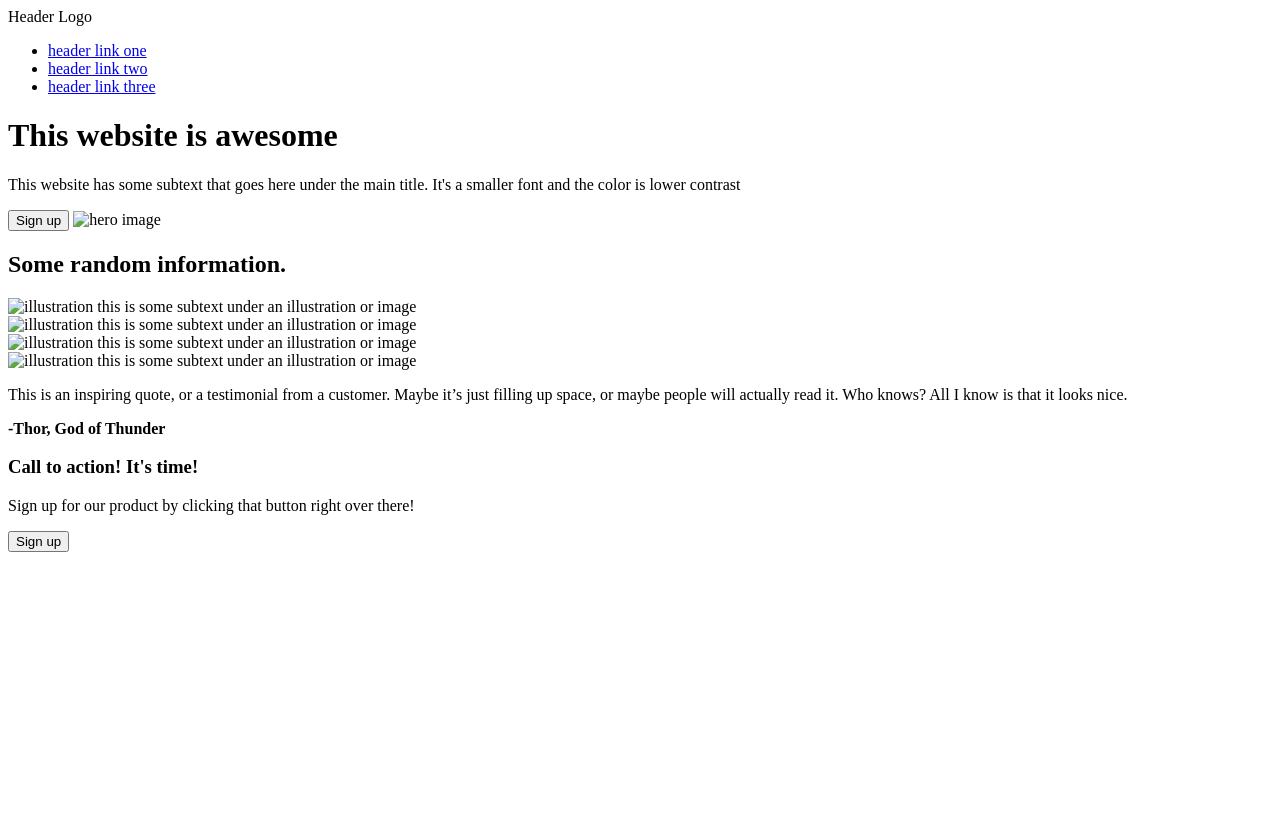
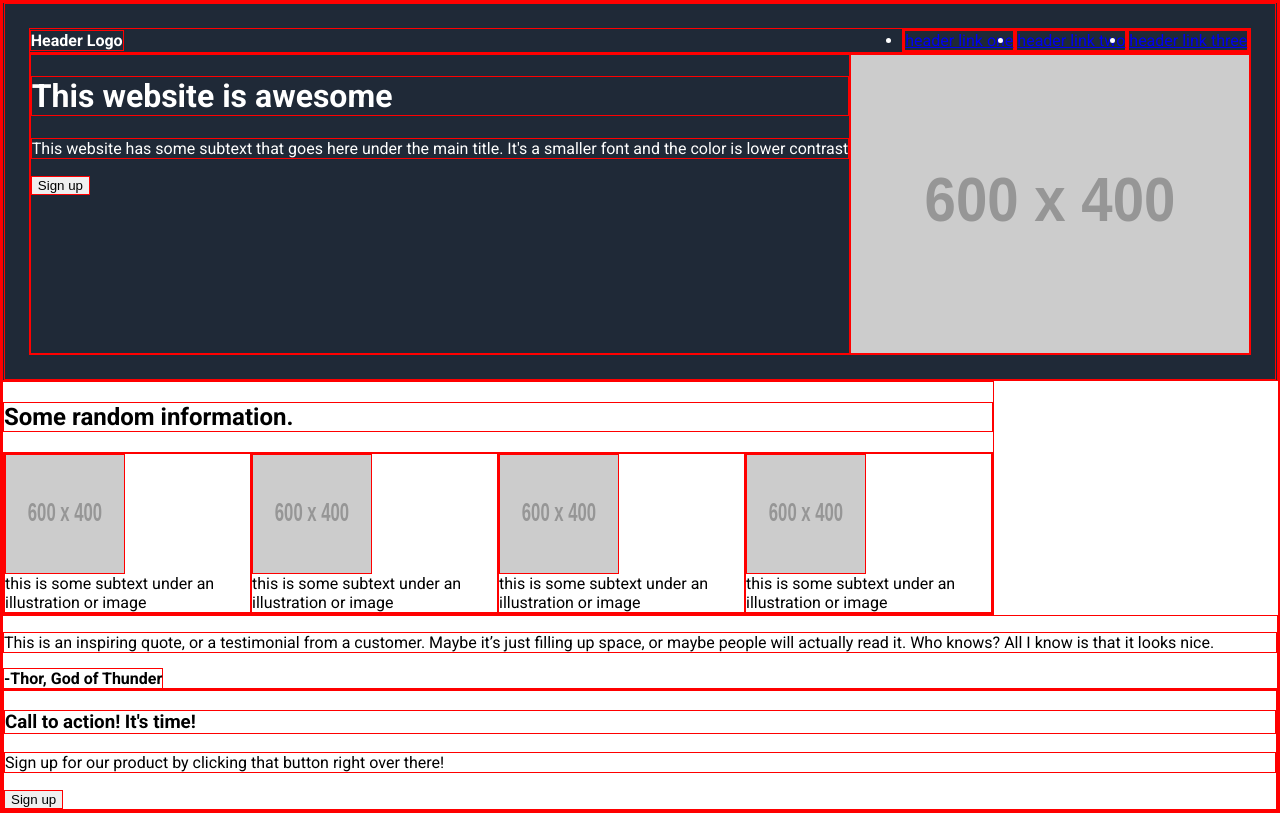
Before and after one commit to tortugamango/odin-landing-page, a plain HTML site: page index.html in a window 1280 px wide. Drawn offline with Linux system fonts and the light colour scheme; placeholder pictures from the web are drawn by us.

Commit message:
Add flex to sections. Add some css styling.

```diff
--- a/index.html
+++ b/index.html
@@ -1,11 +1,17 @@
 <!DOCTYPE html>
 <html lang="en">
 <head>
+    <link rel="preconnect" href="https://fonts.googleapis.com">
+    <link rel="preconnect" href="https://fonts.gstatic.com" crossorigin>
+    <link href="https://fonts.googleapis.com/css2?family=Roboto:ital,wght@0,100..900;1,100..900&display=swap" rel="stylesheet">
     <meta charset="UTF-8">
     <meta name="viewport" content="width=device-width, initial-scale=1.0">
     <title>Document</title>
+    <link rel="stylesheet" href="styles.css">
 </head>
 <body>
+    <div class="header-color">
+        <div class="header-wrap">
             <header>
                 <div class="logo">Header Logo</div>
                 <ul>
@@ -16,30 +22,38 @@
             </header>
 
             <div class="hero">
+                <div class="hero-text">
                     <h1>This website is awesome</h1>
                     <p>This website has some subtext that goes here under the main title. It's a smaller font and the color is lower contrast</p>
                     <button>Sign up</button>
-        <img alt="hero image" height="300" width="400" src="">
                 </div>
+                <img alt="hero image" height="300" width="400" src="https://placehold.co/600x400">
+            </div>
+        </div>
+    </div>
+
 
     <div class="information">
         <h2>Some random information.</h2>
+        <div class="image-section">
             <div class="image-box">
-            <img alt="illustration" height="120" width="120" src="">
+                <img alt="illustration" height="120" width="120" src="https://placehold.co/600x400">
                 this is some subtext under an illustration or image
             </div>
             <div class="image-box">
-            <img alt="illustration" height="120" width="120" src="">
+                <img alt="illustration" height="120" width="120" src="https://placehold.co/600x400">
                 this is some subtext under an illustration or image
             </div>
             <div class="image-box">
-            <img alt="illustration" height="120" width="120" src="">
+                <img alt="illustration" height="120" width="120" src="https://placehold.co/600x400">
                 this is some subtext under an illustration or image
             </div>
             <div class="image-box">
-            <img alt="illustration" height="120" width="120" src="">
+                <img alt="illustration" height="120" width="120" src="https://placehold.co/600x400">
                 this is some subtext under an illustration or image
             </div>
+        </div>
+
     </div>
 
     <div class="quote">
--- a/styles.css
+++ b/styles.css
@@ -0,0 +1,65 @@
+* {
+  box-sizing: border-box;
+  border: 1px solid red;
+}
+
+body {
+    margin:0;
+    font-family: "Roboto", sans-serif;
+}
+
+.header-color {
+    background-color: #1f2937;
+    width: 100%;
+    display:flex;
+    justify-content: center;
+}
+
+
+.header-wrap {
+    color:#ffffff;
+    display:flex;
+    flex-direction: column;
+    max-width:1280px;
+    padding:24px;
+}
+
+header {
+    display:flex;
+    justify-content: space-between;
+}
+
+ul {
+    display:flex;
+    margin:0;
+    padding:0;
+}
+
+ul li {
+    text-decoration: none;
+}
+
+.logo {
+    align-self: center;
+    font-weight: bold;
+}
+
+.hero {
+    display:flex;
+}
+
+.information {
+    max-width: 992px;
+    display:flex;
+    flex-direction: column;
+    justify-content: center;
+}
+
+.image-section {
+    display:flex;
+}
+
+.image-box {
+    display: flex;
+    flex-direction: column;
+}
```
Lines whose indentation alone changed are shown as unchanged.
